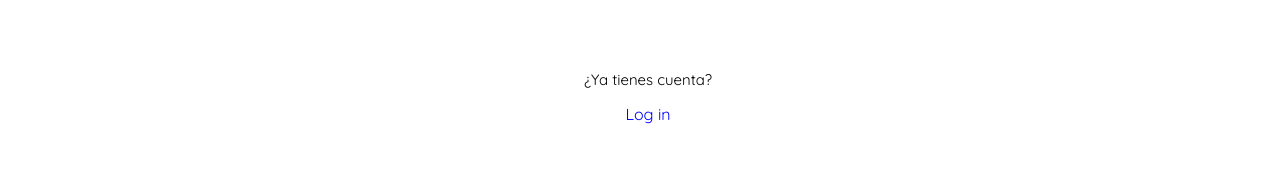
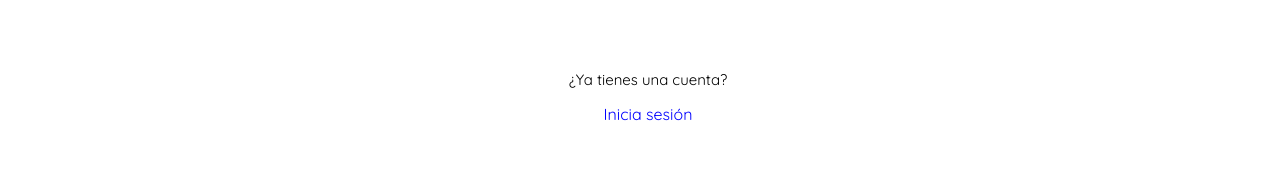
Before and after one commit to c3m3z4c4/GiftU, a Next.js app: page / in a window 1280 px wide. Shown: the part 572-746 px from the top of the page. Built offline with nearby package versions, Linux system fonts and the light colour scheme.

Commit message:
[UPDATED] Components Folder && index page passing props to component

```diff
--- a/components/footer.js
+++ b/components/footer.js
@@ -33,17 +33,15 @@ const ImageFooter = styled.img`
   width: 100vw;
 `;
 
-const image = "images/footer.png";
-
-const Footer = () => {
+const Footer = (props) => {
   return (
     <Fragment>
       <Wrapper>
         <WrapperLogin>
-					<Cuenta>¿Ya tienes cuenta?</Cuenta>
-					<LinkLogin>Log in</LinkLogin>
+          <Cuenta>{props.texto}</Cuenta>
+          <LinkLogin>{props.loginText}</LinkLogin>
         </WrapperLogin>
-				<ImageFooter src={image} alt="footer`s image" />
+        <ImageFooter src={props.footerImage} alt={props.altImage} />
       </Wrapper>
     </Fragment>
   );
--- a/pages/index.js
+++ b/pages/index.js
@@ -4,14 +4,19 @@ import GlobalStyle from "../Styles/GlobalStyle";
 import Header from "../components/header";
 import Main from "../components/main";
 import Footer from "../components/footer";
-
+const image = "images/footer.png";
 const App = () => {
   return (
     <Fragment>
       <GlobalStyle />
       <Header />
       <Main />
-			<Footer />
+      <Footer
+        texto="¿Ya tienes una cuenta?"
+        loginText="Inicia sesión"
+        footerImage={image}
+        altImage="Demo"
+      />
     </Fragment>
   );
 };
```
Also changed, not shown: 1 other file (tests, documents, lock files or other folders). Lines whose indentation alone changed are shown as unchanged.
